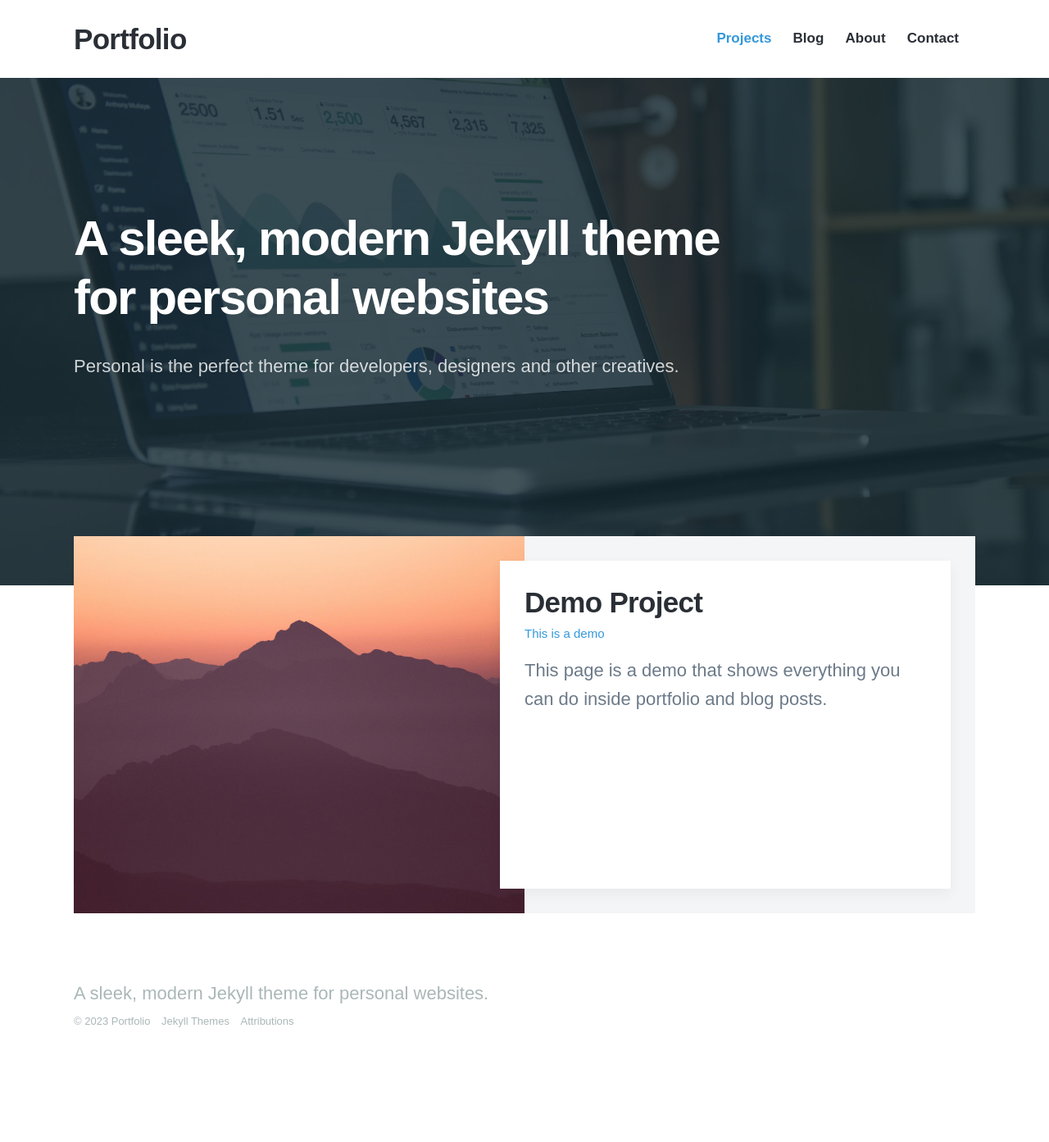
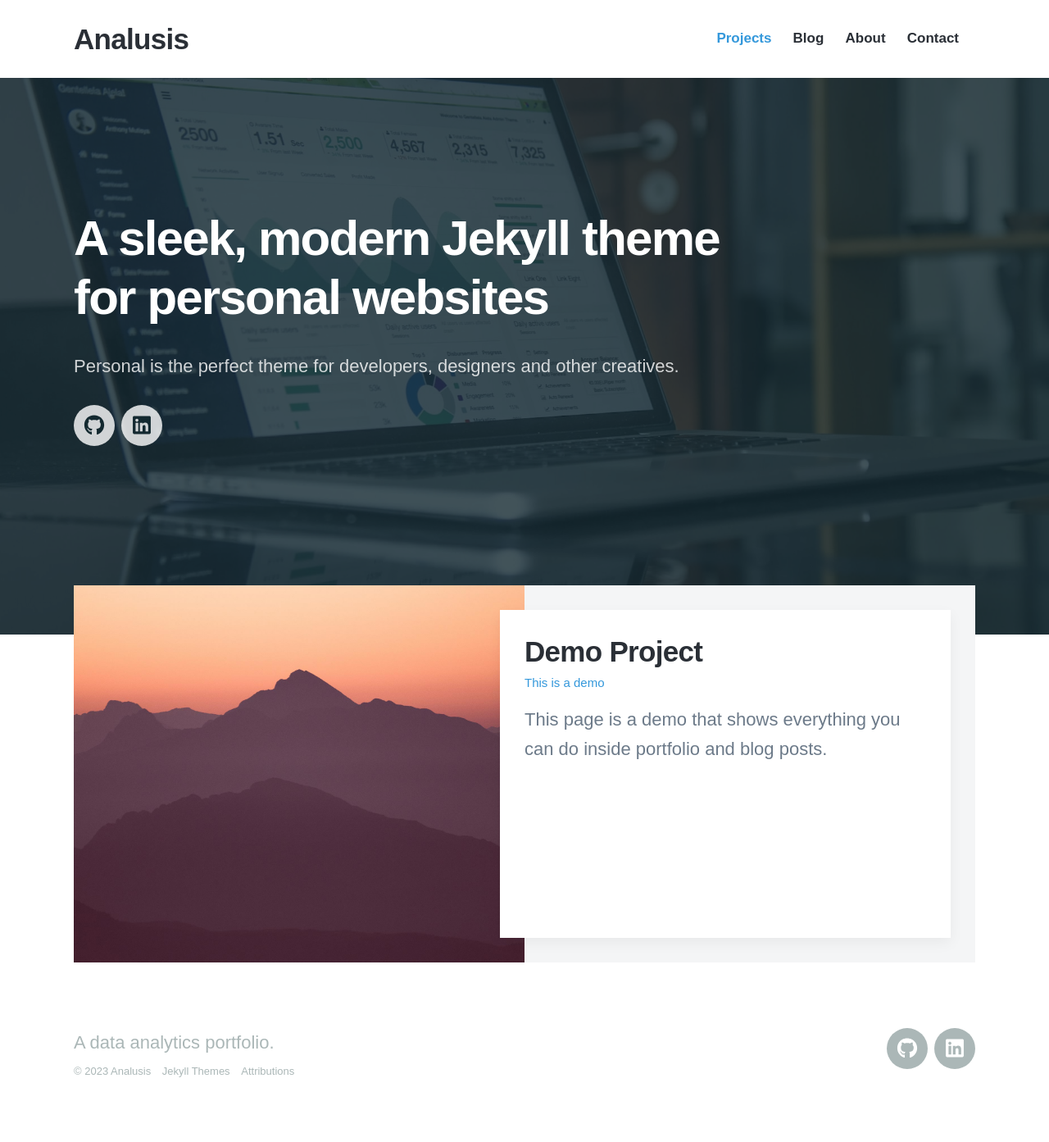
Before and after one commit to analusis/analusis.github.io, a Jekyll site: the page built from index.html, in a window 1280 px wide. Shown: the whole page at 82% size. Built offline with Jekyll 4.4.1, drawn with Linux system fonts in a browser that asks for light colours; nearby versions of some CDN libraries; some web fonts are replaced; before the commit the page ends 1332 px from its top, so only the background shows below that.

Commit message:
Personalized settings file

```diff
--- a/_data/settings.yml
+++ b/_data/settings.yml
@@ -1,5 +1,5 @@
 basic_settings:
-  site_title: Portfolio
+  site_title: Analusis
   favicon_image: /images/favicon.png
 
 header_settings:
@@ -18,7 +18,7 @@ menu_settings:
       url: '/contact'
 
 footer_settings:
-  footer_tagline: A sleek, modern Jekyll theme for personal websites.
+  footer_tagline: A data analytics portfolio.
 
 hero_settings:
   overlay_opacity: 0.8
@@ -50,7 +50,7 @@ social_settings:
   dribbble_url: ''
   behance_url: ''
   deviantart_url: ''
-  github_url: ''
+  github_url: 'https://github.com/analusis'
   reddit_url: ''
   flickr_url: ''
   etsy_url: ''
@@ -58,7 +58,7 @@ social_settings:
   soundcloud_url: ''
   spotify_url: ''
   bandcamp_url: ''
-  linkedin_url: ''
+  linkedin_url: 'https://www.linkedin.com/in/analusis'
 
 color_settings:
   background_color: '#ffffff'
```
